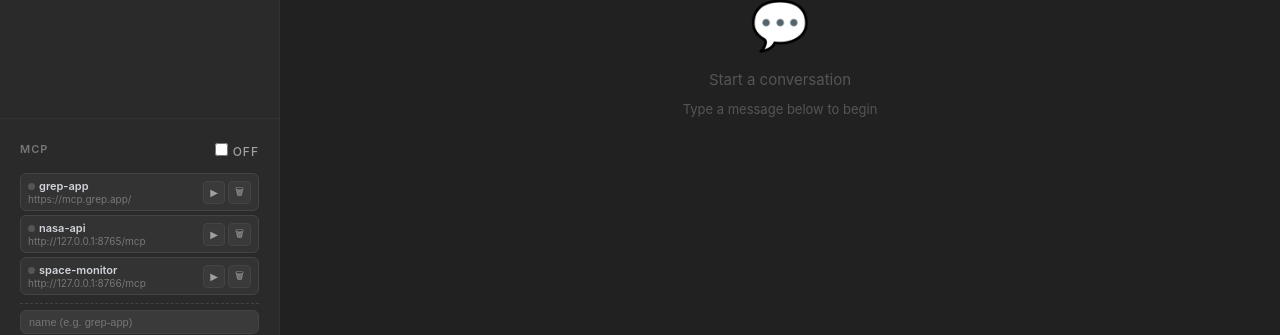
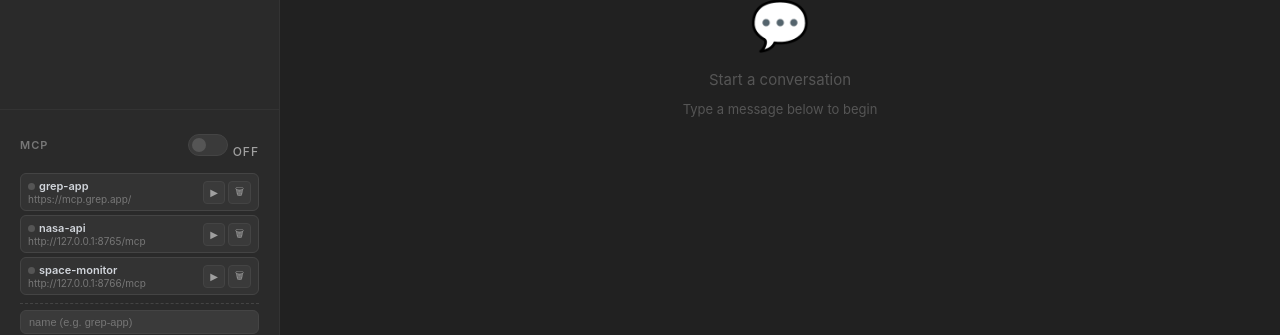
Before and after one commit to dpmn/ai-advent-challenge, a Flask app: page / in a window 1280 px wide. Shown: the part 128-463 px from the top of the page. Run offline with Flask 3, Linux system fonts and the light colour scheme; data comes from the database, SQL or seed files in the repository; data that the repository does not hold is empty.

Commit message:
day-18: небольшие доработки

```diff
--- a/agents/jarvis_commands.py
+++ b/agents/jarvis_commands.py
@@ -390,7 +390,8 @@ class CommandMixin:
             if sub == "off":
                 self.mcp_enabled = False
                 self._save_mcp_state()
-                return "✅ MCP выключен. Инструменты не передаются модели."
+                self.mcp_manager.disconnect_all()
+                return "✅ MCP выключен. Серверы отключены."
 
             if sub == "connect" and len(parts) >= 2:
                 name = parts[1]
--- a/agents/mcp/servers.json
+++ b/agents/mcp/servers.json
@@ -19,7 +19,7 @@
       "transport": "http",
       "url": "http://127.0.0.1:8766/mcp",
       "headers": {},
-      "enabled": false
+      "enabled": true
     }
   ]
 }
--- a/webui/static/style.css
+++ b/webui/static/style.css
@@ -516,16 +516,54 @@ body {
 .mcp-toggle {
   display: inline-flex;
   align-items: center;
-  gap: 4px;
+  gap: 6px;
   font-size: 10px;
   font-weight: 500;
   color: var(--text-secondary);
   cursor: pointer;
+  user-select: none;
 }
 
 .mcp-toggle input {
-  margin: 0;
-  cursor: pointer;
+  position: absolute;
+  opacity: 0;
+  width: 0;
+  height: 0;
+  pointer-events: none;
+}
+
+.mcp-toggle .toggle-track {
+  position: relative;
+  display: inline-block;
+  width: 40px;
+  height: 22px;
+  background: var(--bg-element);
+  border: 1px solid var(--border-input);
+  border-radius: 22px;
+  transition: 0.2s;
+  flex-shrink: 0;
+}
+
+.mcp-toggle .toggle-track::before {
+  content: "";
+  position: absolute;
+  top: 3px;
+  left: 3px;
+  width: 14px;
+  height: 14px;
+  background: var(--text-dim);
+  border-radius: 50%;
+  transition: 0.2s;
+}
+
+.mcp-toggle input:checked + .toggle-track {
+  background: var(--accent);
+  border-color: var(--accent);
+}
+
+.mcp-toggle input:checked + .toggle-track::before {
+  background: var(--accent-text);
+  transform: translateX(18px);
 }
 
 #mcp-servers-list {
--- a/webui/templates/index.html
+++ b/webui/templates/index.html
@@ -28,6 +28,7 @@
           MCP
           <label class="mcp-toggle">
             <input type="checkbox" id="mcp-enabled-checkbox">
+            <span class="toggle-track"></span>
             <span id="mcp-enabled-label">off</span>
           </label>
         </h3>
```
